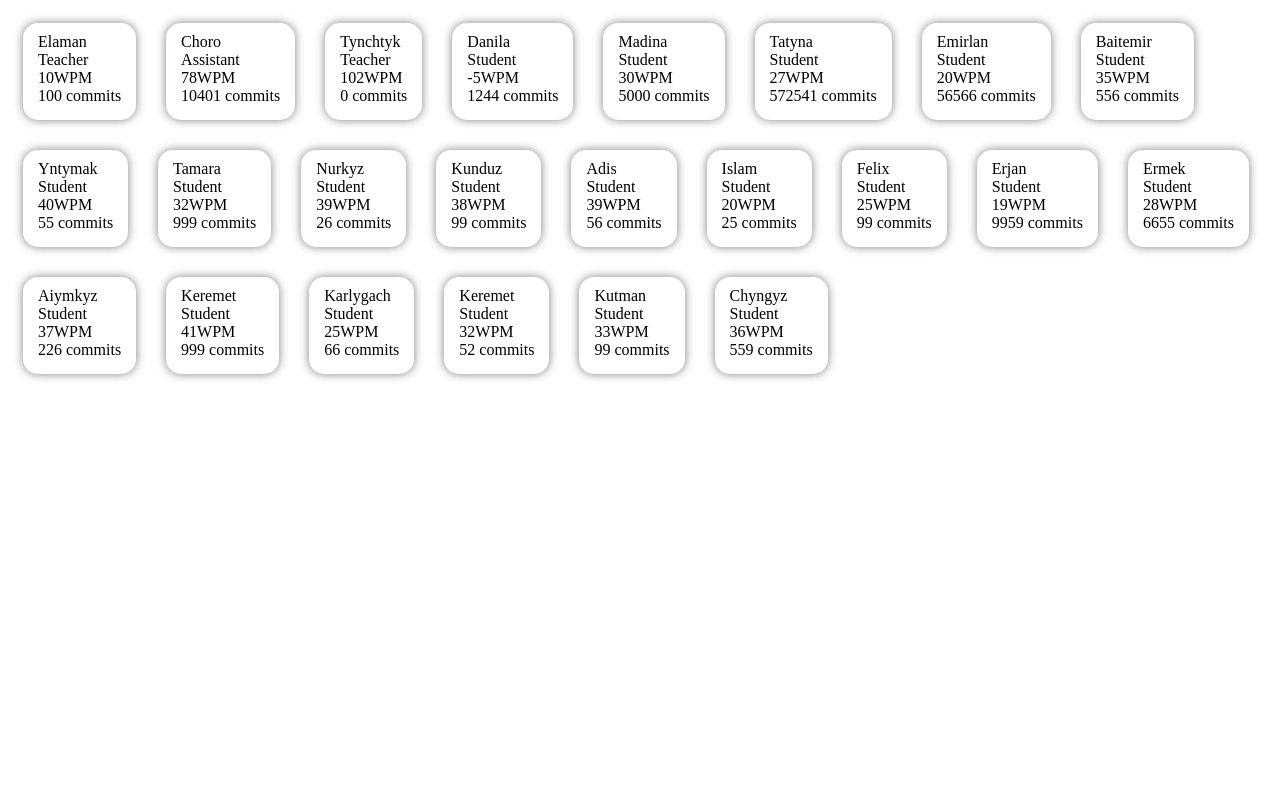
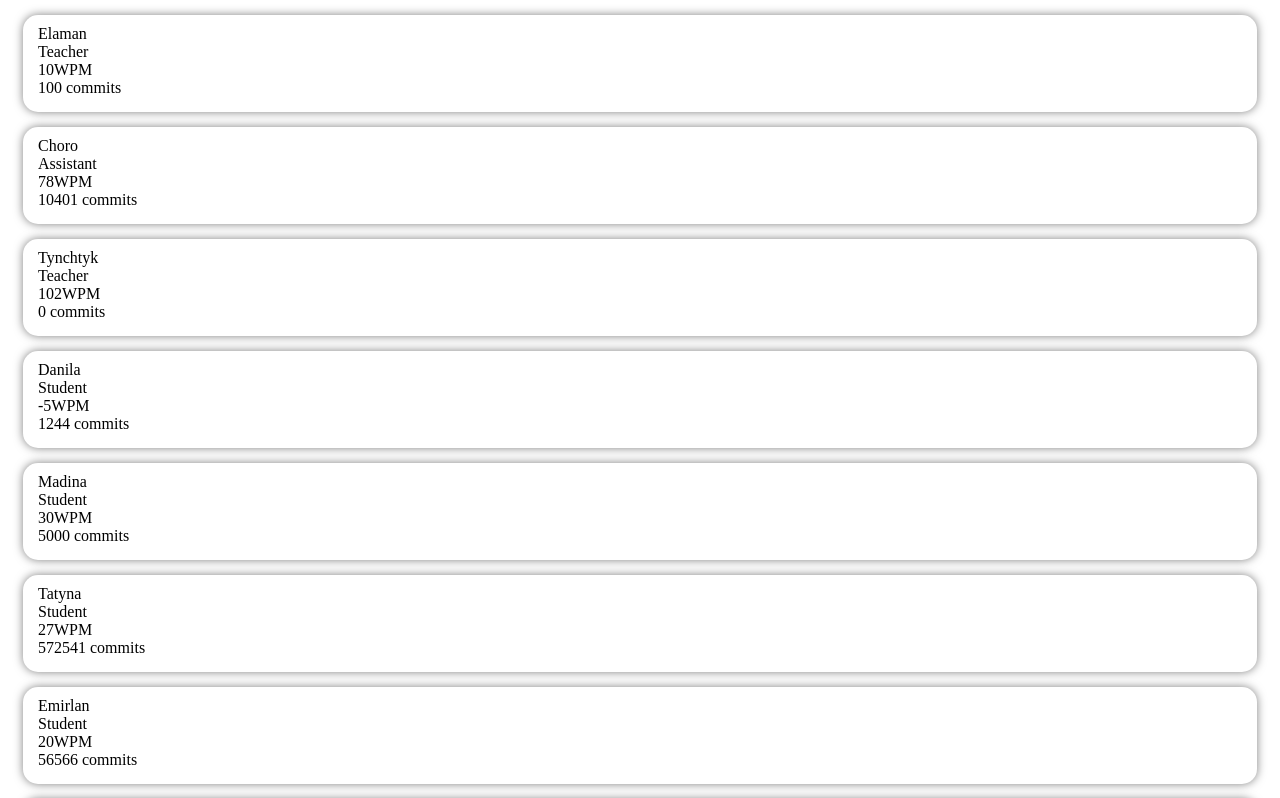
Before and after one commit to MadinaTadjidinova/my-first-app, a React (Create React App) app: page / in a window 1280 px wide. Shown: the top 798 px of the page. Built offline with nearby package versions, Linux system fonts and the light colour scheme.

Commit message:
Add new propertys for PersonList.module.css

```diff
--- a/src/13.03.2021/Person/Person.module.css
+++ b/src/13.03.2021/Person/Person.module.css
@@ -1,11 +1,8 @@
-
-
 .Person {
+    flex: 1 0 200px;
     box-shadow: 0 0 10px rgba(0, 0, 0, .5);
     margin: 15px;
     padding: 15px;
     padding-top: 10px;
     border-radius: 15px;
-    display: inline-block;
-    flex-wrap: wrap;
 }
```
Also changed, not shown: src/13.03.2021/PersonList/PersonList.js (line endings or trailing spaces).
